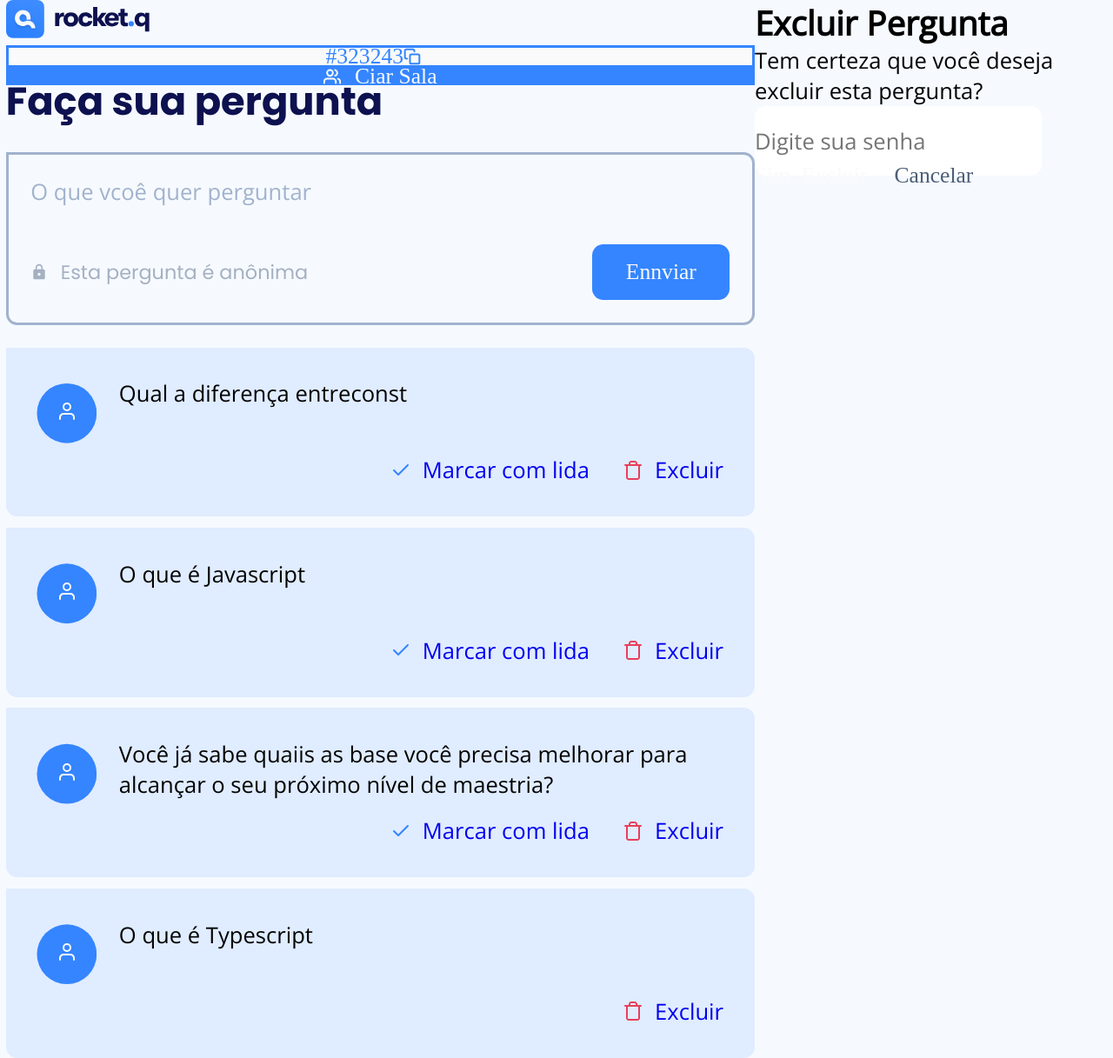
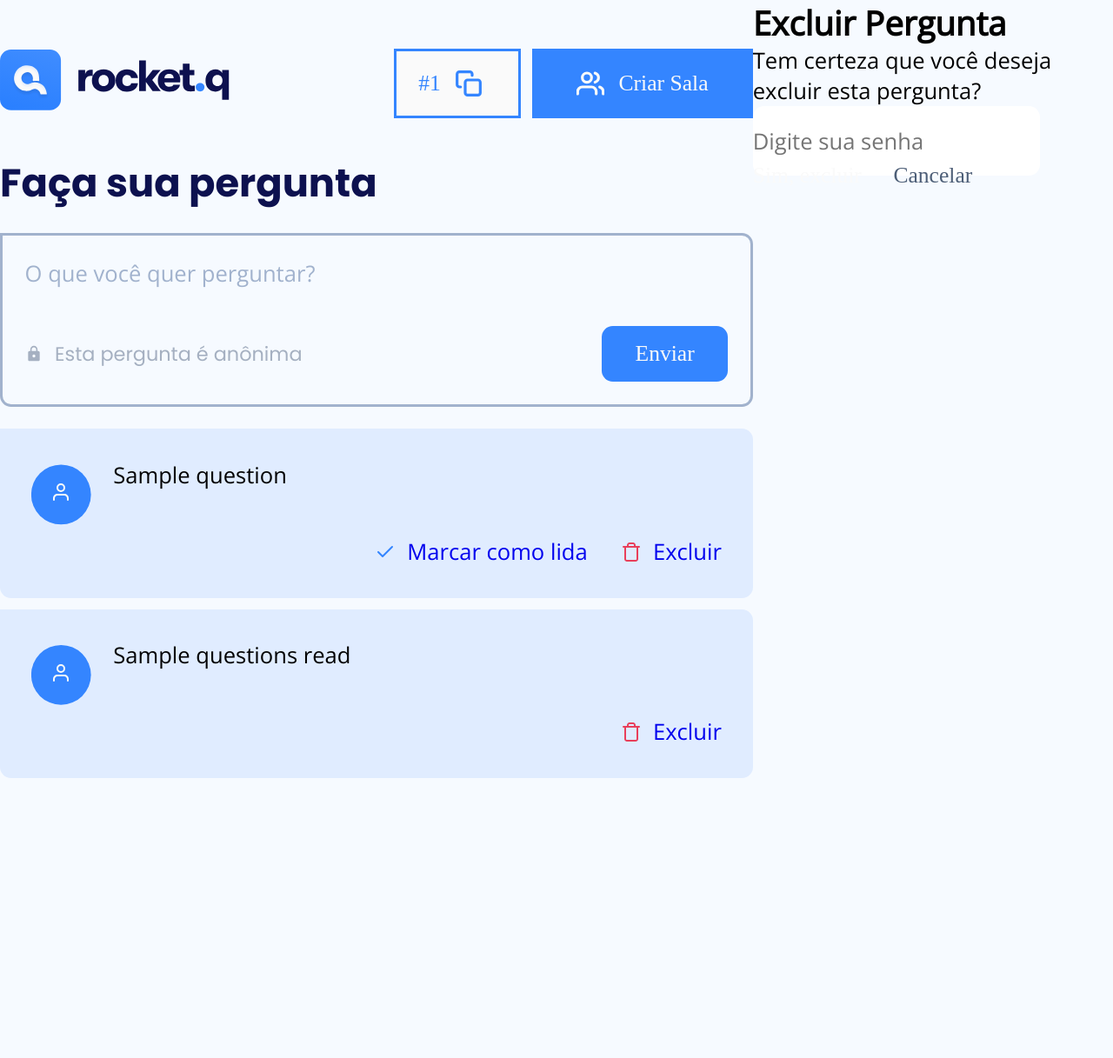
Before and after one commit to JairNeto1/roquetQ, a Node server app: template src/views/room.ejs in a window 1280 px wide. Shown: the whole page at 87% size. After the commit the page ends 895 px from the top, so only its background shows below. Run offline with Node 20, Linux system fonts and the light colour scheme; the template is opened without the code that fills it: most values are stand-ins (such as "Sample title", 1, 10 or a date in 2020); some libraries are stand-ins or nearby versions.

Commit message:
Finishing the last class

```diff
--- a/src/server.js
+++ b/src/server.js
@@ -10,6 +10,8 @@
 
 server.set("views", path.join(__dirname, "views"));
 
+server.use(express.urlencoded({ extended: true }));
+
 server.use(route);
 
-server.listen(3000, () => console.log("Rodando"));
+server.listen(3000, () => console.log("RODANDO"));
--- a/src/views/index.ejs
+++ b/src/views/index.ejs
@@ -29,7 +29,7 @@
 
         <main>
             <div class="container">
-                <%- includ(`parts/${page}`) %>
+                <%- include (`parts/${page}`) %>
             </div>
                 </main>
         </main>
--- /dev/null
+++ b/src/views/parts/no-question.ejs
@@ -0,0 +1,5 @@
+<div class="no-questions">
+    <img src="/images/noquestions.svg" alt="Sem perguntas">
+    <p>Nenhuma pergunta por aqui...</p>
+    <p>Faça sua primeira pergunta e envie o <br>código dessa sala para outras pessoas!</p>
+</div>
--- a/src/views/room.ejs
+++ b/src/views/room.ejs
@@ -1,156 +1,132 @@
 <!DOCTYPE html>
     <head>
+        <title>Rocket.Q - Perguntas e Respostas</title>
         <meta charset="UTF-8">
+        <meta http-equiv="X-UA-Compatible" content="IE=edge">
+
+        <!-- View Port -->
         <meta name="viewport" content="width=device-width, initial-scale=1.0">
-        <meta http-equiv="X-UA-Compatible" content="IE=edge">
-        <link rel="stylesheet" href="./styles/global.css"/>
-        <link rel="stylesheet" href="./styles/room.css"/>
-        <link rel="stylesheet" href="./styles/modal.css"/>
-        <link rel="preconnect" href="https://fonts.googleapis.com">
-    <link rel="preconnect" href="https://fonts.gstatic.com" crossorigin>
-    <link href="https://fonts.googleapis.com/css2?family=Open+Sans:wght@300;400&family=Poppins:wght@400;500;700&display=swap" rel="stylesheet">
+
+        <!-- CSS -->
+        <link rel="stylesheet" href="/styles/global.css">
+        <link rel="stylesheet" href="/styles/room.css">
+        <link rel="stylesheet" href="/styles/modal.css">
+
+        <!-- FONTS -->
+        <link rel="preconnect" href="https://fonts.gstatic.com">
+        <link href="https://fonts.googleapis.com/css2?family=Open+Sans&family=Poppins:wght@400;500;700&display=swap" rel="stylesheet">
+
+        <!-- SCRIPT -->
         <script src="/scripts/main.js" defer type="module"></script>
-
-
-        <title>Roquet.Q -  Questions&Answers</title>
     </head>
     <body>
         <div id="room" class="content">
-            <heather>
+            <header>
                 <a href="/">
-                        <img src="/images/logo.svg" alt="Rocket.Q logo" />
+                    <img src="/images/logo.svg" alt="Rocket.Q Logo"/>
                 </a>
-
                 <div class="buttons">
-                        <div class="button outlined" id="room-id" data-id="323243">
-                            #323243
-                            <img src="/images/copy.svg" alt="Copiar numero da Sala"/>
+                    <div class="button outlined" id="room-id" data-id="<%= roomId %>">
+                        #<%= roomId %>
+                        <img src="/images/copy.svg" alt="Copiar numero da sala"/>
                     </div>
-                        <a href="#" class="button">
-                            <img src="/images/users-white.svg" alt= "Criar uma sala">
-                            Ciar Sala
+                    <a href="/create-pass" class="button">
+                        <img src="/images/users-white.svg" alt="Criar uma sala">
+                        Criar Sala
                     </a>
                 </div>
-            </heather>
+            </header>
+
             <main>
                 <section id="question-form">
                     <h2>Faça sua pergunta</h2>
-                    <form action="">
-                        <label class="sr-only" for-id="question">"O que vcoê quer perguntar"</label>
-                        <textarea name="question" id="question" placeholder="O que vcoê quer perguntar"></textarea>
+                    <form action="/question/create/<%= roomId %>" method="POST">
+                        <label class="sr-only" for-id="question">O que você quer perguntar?</label>
+                        <textarea name="question" id="question" placeholder="O que você quer perguntar?"></textarea>
 
                         <footer>
                             <div>
-                                <img src="/images/lock.svg">
+                                <img src="/images/lock.svg" alt="Cadeado">
                                 Esta pergunta é anônima
                             </div>
-                            <button>Ennviar</button>
+                            <button>Enviar</button>
                         </footer>
                     </form>
                 </section>
-                <section id="question">
+
+                <section id="questions">
                     <h2 class="sr-only">Perguntas da comunidade</h2>
+                    <div class="questions">
 
+                        <% if (isNoQuestions){ %>
+                            <%- include('parts/no-question') %>
+                        <% } %>
+
+                        <% questions.forEach(question => { %>
                             <div class="question-wrapper">
                                 <div class="question-content">
                                     <div class="user">
                                         <img src="/images/user.svg" alt="Avatar">
                                     </div>
                                     <div class="question">
-                                <p>Qual a diferença entreconst</p>
+                                        <p><%= question.title  %></p>
                                     </div>
                                 </div>
                                 <div class="actions">
-                            <a href="#" class="check">
-                                <img src="images/check.svg" alt="Marcar com lida">
-                                Marcar com lida
+                                    <a href="#" class="check" data-id="<%= question.id %>">
+                                        <img src="/images/check.svg" alt="Marcar como lida">
+                                        Marcar como lida
                                     </a>
-                            <a href="#" class="delete">
-                                <img src="images/trash.svg" alt="Excluir">
-                                Excluir
-                            </a>
-                        </div>
-                    </div>
-
-                    <div class="question-wrapper">
-                        <div class="question-content">
-                            <div class="user">
-                                <img src="images/user.svg" alt="Avatar">
-                            </div>
-                            <div class="question">
-                                <p>O que é Javascript</p>
-                            </div>
-                        </div>
-                        <div class="actions">
-                            <a href="#" class="check">
-                                <img src="images/check.svg" alt="Marcar com lida">
-                                Marcar com lida
-                            </a>
-                            <a href="#" class="delete">
+                                    <a href="#" class="delete" data-id="<%= question.id %>">
                                         <img src="/images/trash.svg" alt="Excluir">
                                         Excluir
                                     </a>
                                 </div>
                             </div>
+                        <% });  %>
 
-                    <div class="question-wrapper">
-                        <div class="question-content">
-                            <div class="user">
-                                <img src="/images/user.svg" alt="Avatar">
-                            </div>
-                            <div class="question">
-                                <p>Você já sabe quaiis as base você precisa melhorar para alcançar o seu próximo nível de maestria?</p>
-                            </div>
-                        </div>
-                        <div class="actions">
-                            <a href="#" class="check">
-                                <img src="/images/check.svg" alt="Marcar com lida">
-                                Marcar com lida
-                            </a>
-                            <a href="#" class="delete">
-                                <img src="/images/trash.svg" alt="Excluir">
-                                Excluir
-                            </a>
-                        </div>
-                    </div>
-
+                        <% questionsRead.forEach(questionRead => { %>
                             <div class="question-wrapper read">
                                 <div class="question-content">
                                     <div class="user">
                                         <img src="/images/user.svg" alt="Avatar">
                                     </div>
                                     <div class="question">
-                                    <p>O que é Typescript</p>
+                                        <p><%= questionRead.title %></p>
                                     </div>
                                 </div>
                                 <div class="actions">
-                            <a href="#" class="delete">
+                                    <a href="#" class="delete" data-id="<%= questionRead.id %>">
                                         <img src="/images/trash.svg" alt="Excluir">
                                         Excluir
                                     </a>
                                 </div>
                             </div>
+                        <% }); %>
 
+                    </div>
                 </section>
 
             </main>
+
         </div>
-        <!--MODAL-->
-        <div class="modal-wrappe">
+
+        <!----- MODAL ------>
+        <div class="modal-wrapper">
             <div class="modal">
                 <h2>Excluir Pergunta</h2>
                 <p>Tem certeza que você deseja excluir esta pergunta?</p>
 
                 <form action="#" method="POST">
                     <label class="sr-only" for-id="password">Digite sua senha admin</label>
-                    <input type="password" id="password" name="passsword" placeholder="Digite sua senha">
+                    <input type="password" id="password" name="password" placeholder="Digite sua senha" />
 
                     <div class="buttons">
                         <div class="button grey cancel">Cancelar</div>
-                        <button class="red">Sim, Excluir</button>
+                        <button class="red">Sim, excluir</button>
                     </div>
+                </form>
 
-                </form>
             </div>
         </div>
 
```
Also changed, not shown: src/views/passincorrect.ejs (added, +9 -0 lines), public/images/noquestions.svg (added), src/controllers/QuestionController.js (renamed from src/controllers/QuestionControllers.js), src/controllers/RoomController.js (renamed from src/controllers/RoomControllers.js). Lines whose indentation alone changed are shown as unchanged.
